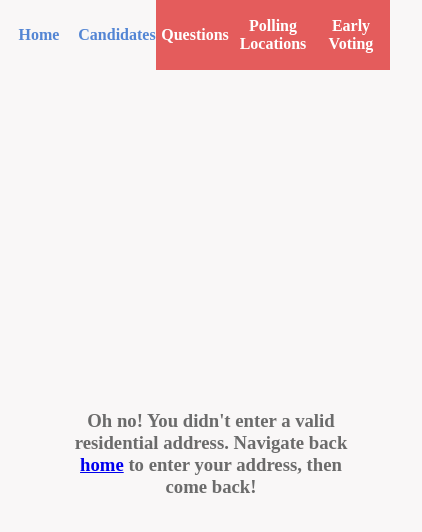
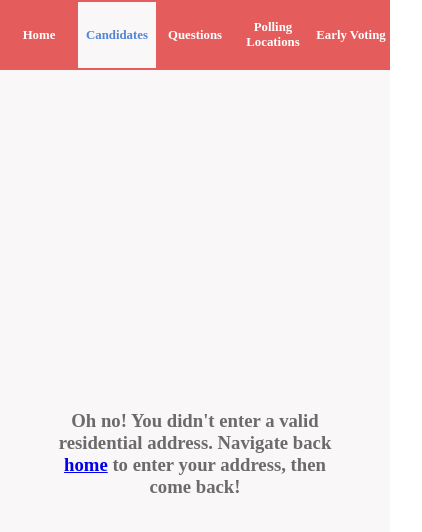
Before and after one commit to GhettoGeek/vote-2018, a React (Create React App) app in the folder client/: page /candidates in a window 390 px wide. Shown: the top 532 px of the page, 422 px wide, since content can reach past the window. Built offline with nearby package versions, Linux system fonts and the light colour scheme; a web font is replaced by a local one.

Commit message:
fixed stylistic issues

```diff
--- a/client/src/App.css
+++ b/client/src/App.css
@@ -2,13 +2,17 @@
   display: flex;
 }
 
-h2:first-child {
-  font-family: "Brandon Grotesque";
+body {
+  font-size: 16px;
+  font-family: "brandon-grotesque";
 }
 
-body {
-  font-size: 16px;
-  font-family: "Brandon Grotesque";
+input {
+  -webkit-appearance: none;
+}
+
+label {
+  color: grey;
 }
 
 .error {
@@ -40,6 +44,7 @@ body {
   text-align: center;
   color: white;
   text-decoration: none;
+  font-size: 1.1rem;
 }
 
 .nav a:hover {
@@ -72,19 +77,20 @@ body {
 
 .form input[type=text] {
   border: solid 1px lightgrey;
-  font-size: 1.5rem;
+  font-size: 1rem;
   border-radius: 3px;
   padding: 1rem;
-  width: 100%;
+  width: 90%;
 }
 
 .form input[type=submit] {
   border-radius: 3px;
+  font-family: "brandon-grotesque";
   padding: 1.2rem;
   margin-top: 3rem;
   width: 100%;
   background-color: #f1f1f1;
-  font-size: 1.5rem;
+  font-size: 1rem;
   background-color: #e45c5c;
   color: white;
   font-weight: bold;
@@ -131,7 +137,7 @@ body {
 
 .poll-wrapper h1, .candidates-h1 {
   color: #e45c5c;
-  font-size: 3rem;
+  font-size: 1.7rem;
   text-align: center;
   margin-bottom: 5rem;
   padding-top: 5rem;
@@ -162,7 +168,7 @@ body {
   justify-content: center;
   align-items: center;
   border-radius: 5px;
-  width: 100%;
+  max-width: 100%;
   padding-bottom: 3rem;
   margin-bottom: 5rem;
   color: #6b6b6b;
@@ -249,7 +255,7 @@ body {
   .nav a {
     display: inline;
     margin: 0;
-    padding: 2rem 0;
+    padding: 1.6rem 0;
   }
 
   .main {
@@ -292,13 +298,22 @@ body {
   .error {
     text-align: center;
   }
+
+  .question {
+    text-align: center;
+    padding: 2rem;
+  }
+
+  .nav a {
+    font-size: .8rem;
+  }
+
+  .nav {
+    padding: 0rem 0;
+  }
 }
 
 @media only screen and (max-width: 500px) {
-  .nav a {
-    font-size: 1rem;
-    word-wrap: break-word;
-  }
 
   .address-form {
     width: 90%;
@@ -313,6 +328,6 @@ body {
   }
 
   .main {
-    padding: 2rem 1rem;
+    padding: 2rem 0rem;
   }
 }
```
